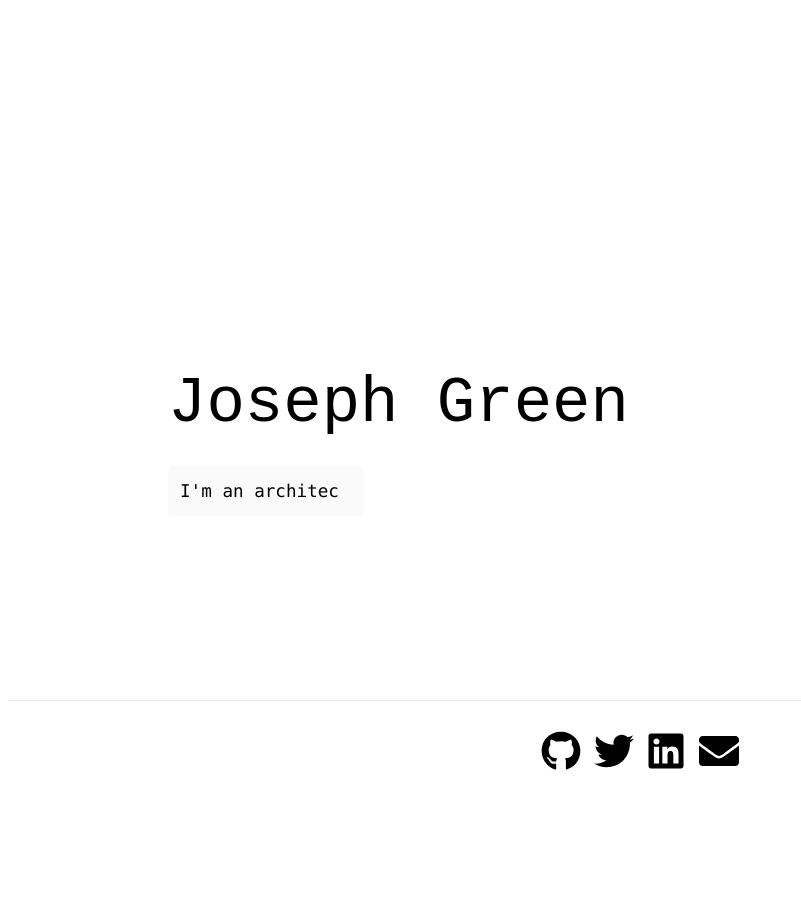
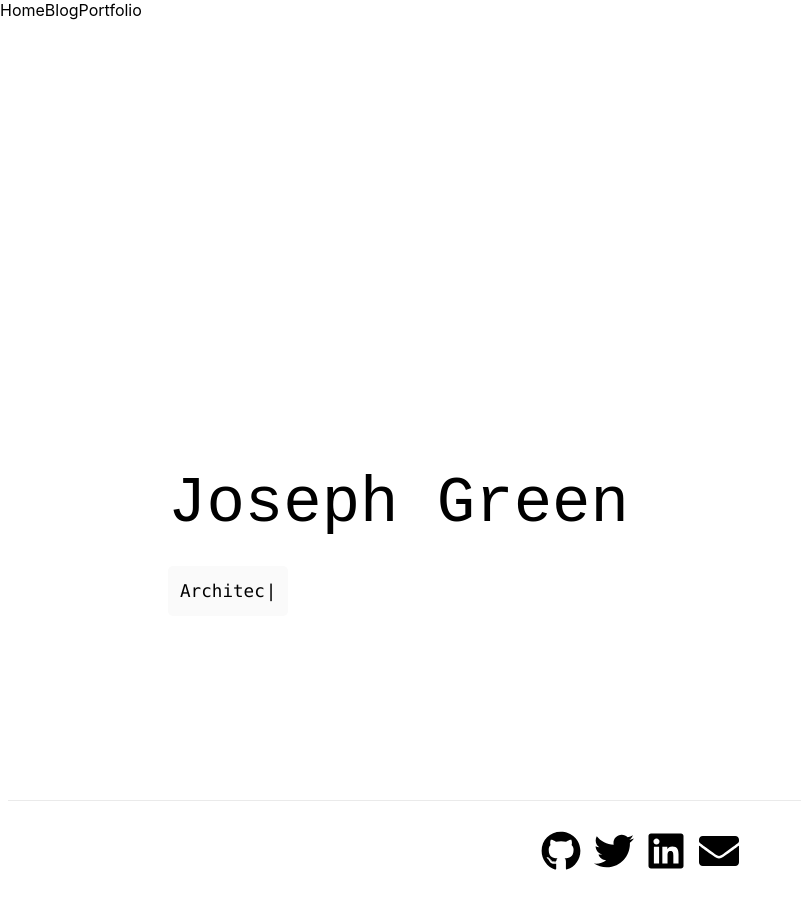
Before and after one commit to JoeGrn/personal-website, a Next.js app: page / in a window 1280 px wide. Shown: the whole page, without its empty margins (0-801 px from the left). Before the commit the page ends 800 px from the top, so only its background shows below. Built offline with nearby package versions, Linux system fonts and the light colour scheme.

Commit message:
started navbar and created pages

```diff
--- a/components/Navbar.js
+++ b/components/Navbar.js
@@ -0,0 +1,25 @@
+import React from 'react'
+import Link from 'next/link'
+import styled from 'styled-components'
+
+const Nav = styled.nav`
+    width: 100%;
+    flex: 1;
+    height: 100px;
+`
+
+export default function Navbar() {
+    return (
+        <Nav>
+            <Link href="/">
+                <a>Home</a>
+            </Link>
+            <Link href="/blog">
+                <a>Blog</a>
+            </Link>
+            <Link href="portfolio">
+                <a>Portfolio</a>
+            </Link>
+        </Nav>
+    )
+}
--- a/components/Title.js
+++ /dev/null
@@ -1,48 +0,0 @@
-import React from 'react'
-import Typewriter from 'typewriter-effect'
-import styled from 'styled-components'
-
-export const Name = styled.code`
-    margin: 0;
-    line-height: 1.15;
-    font-size: 4rem;
-    text-align: center;
-`
-
-export const TextWrapper = styled.p`
-    line-height: 1.5;
-    font-size: 1.5rem;
-    text-align: center;
-`
-
-export const Code = styled.code`
-    background: #fafafa;
-    border-radius: 5px;
-    padding: 0.75rem;
-    font-size: 1.1rem;
-    line-height: 1.5;
-    font-size: 1.5rem;
-`
-
-const Title = () => {
-    return (
-        <>
-            <Name>
-                Joseph Green
-            </Name>
-            <TextWrapper>
-            <Code>
-                <Typewriter
-                    options={{
-                        strings: ['I\'m an engineer.', 'I\'m an architect.', 'I\'m a designer.', 'I\'m a consultant.'],
-                        autoStart: true,
-                        loop: true,
-                    }}
-                />
-            </Code>
-            </TextWrapper>
-        </>
-    )
-}
-
-export default Title;
--- a/pages/_app.js
+++ b/pages/_app.js
@@ -1,7 +1,12 @@
 import '../styles/globals.css'
 
+import Navbar from '../components/Navbar'
+
 function MyApp({ Component, pageProps }) {
-  return <Component {...pageProps} />
+    return <>
+        <Navbar />
+        <Component {...pageProps} />
+    </>
 }
 
 export default MyApp
--- a/pages/index.js
+++ b/pages/index.js
@@ -2,11 +2,11 @@ import Head from 'next/head'
 import styles from '../styles/Home.module.css'
 import Typewriter from 'typewriter-effect'
 
-import { faGithub, faLinkedin, faTwitter } from '@fortawesome/free-brands-svg-icons';
-import { faEnvelope } from '@fortawesome/free-solid-svg-icons';
+import { faGithub, faLinkedin, faTwitter } from '@fortawesome/free-brands-svg-icons'
+import { faEnvelope } from '@fortawesome/free-solid-svg-icons'
 import { FontAwesomeIcon } from '@fortawesome/react-fontawesome'
 
-import Title from '../components/Title';
+import Navbar from '../components/Navbar'
 
 export default function Home() {
     return (
@@ -18,6 +18,7 @@ export default function Home() {
             </Head>
 
             <main className={styles.main}>
+
                 <code className={styles.title}>
                     Joseph Green
                 </code>
@@ -26,7 +27,7 @@ export default function Home() {
                     <div className={styles.code}>
                         <Typewriter
                             options={{
-                                strings: ['I\'m an engineer.', 'I\'m an architect.', 'I\'m a designer.', 'I\'m a consultant.'],
+                                strings: ['Engineer.', 'Architect.', 'Designer.', 'Consultant.'],
                                 autoStart: true,
                                 loop: true,
                             }}
```
Also changed, not shown: pages/blog.js (added, +7 -0 lines), pages/portfolio.js (added, +7 -0 lines), components/Footer.js (deleted).
